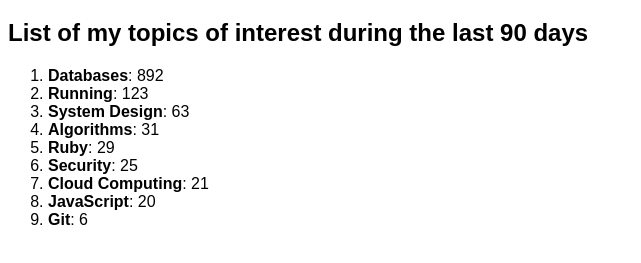
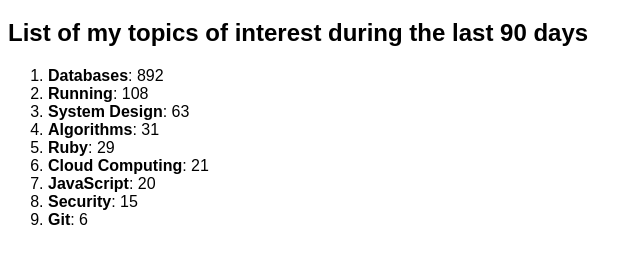
Before and after one commit to nobitagit/knowledge, a plain HTML site: page index.html in a window 1280 px wide. Shown: the part 61-324 px from the top of the page, without its empty margins (0-641 px from the left). Drawn offline with Linux system fonts and the light colour scheme.

Commit message:
deploy: 906451a435e9e386998bcf091f90056c9e7e94bf

```diff
--- a/index.html
+++ b/index.html
@@ -18,7 +18,7 @@
 
     <li><strong>Databases</strong>: 892</li>
 
-    <li><strong>Running</strong>: 123</li>
+    <li><strong>Running</strong>: 108</li>
 
     <li><strong>System Design</strong>: 63</li>
 
@@ -26,11 +26,11 @@
 
     <li><strong>Ruby</strong>: 29</li>
 
-    <li><strong>Security</strong>: 25</li>
-
     <li><strong>Cloud Computing</strong>: 21</li>
 
     <li><strong>JavaScript</strong>: 20</li>
+
+    <li><strong>Security</strong>: 15</li>
 
     <li><strong>Git</strong>: 6</li>
 
```
